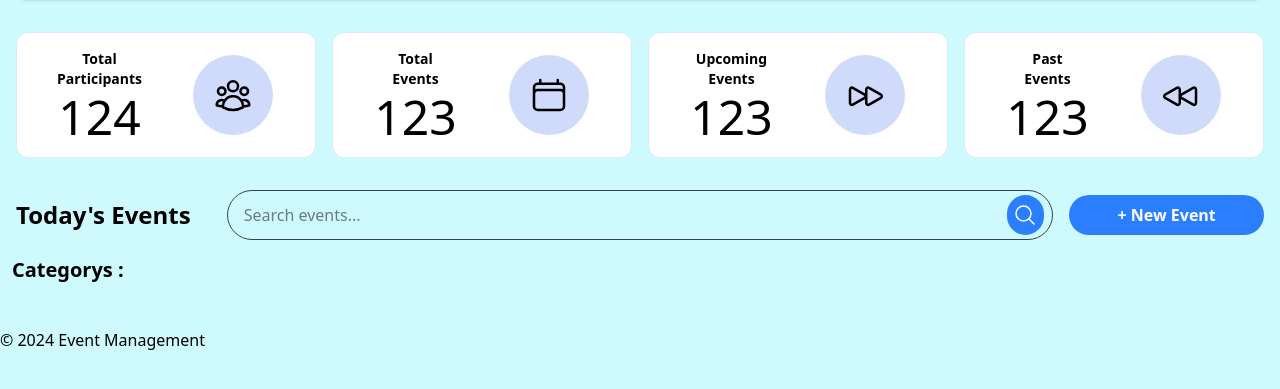
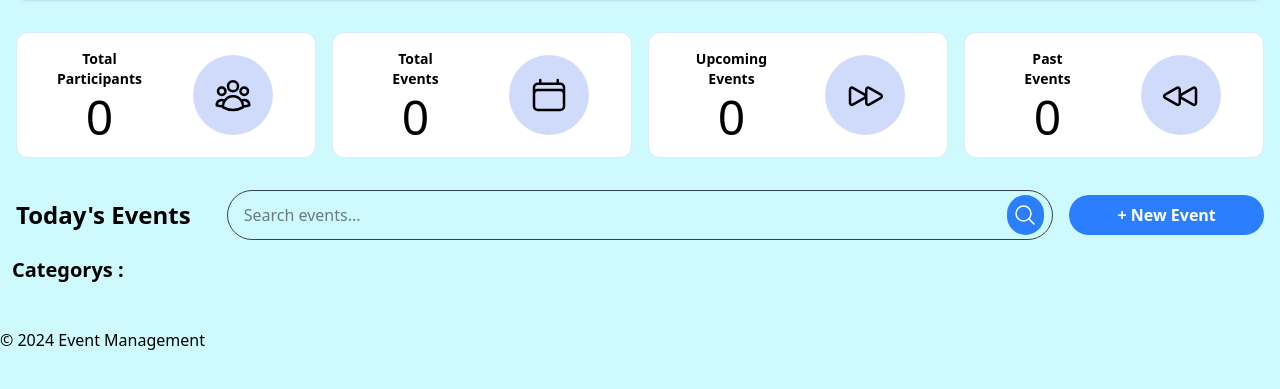
Before and after one commit to MugiWaraBoz/django_assignment, a Django app: page /events/dashboard/ in a window 1280 px wide. Shown: the part 88-477 px from the top of the page. Run offline with Django 5.2, Linux system fonts and the light colour scheme; data that the repository does not hold is empty.

Commit message:
dashboard-sql-optimized

```diff
--- a/events/templates/dashboard.html
+++ b/events/templates/dashboard.html
@@ -19,7 +19,7 @@
         <div class="h-auto grid grid-cols-2 bg-white p-4 rounded-xl border border-blue-100 text-black items-center">
             <div>
                 <p class="font-bold text-sm text-center mb-1">Total<br>Participants</p>
-                <p class="text-5xl text-center">124{{ total_participants }}</p>
+                <p class="text-5xl text-center">{{ count.participants_cnt }}</p>
             </div>
             <div class="justify-self-center h-20 w-20 p-3 bg-blue-700/20 rounded-full flex items-center justify-center">
             <svg xmlns="http://www.w3.org/2000/svg" fill="none" viewBox="0 0 24 24" stroke-width="1.5" stroke="currentColor" class="size-10">
@@ -30,7 +30,7 @@
         <div class="h-auto grid grid-cols-2 bg-white p-4 rounded-xl border border-blue-100 text-black items-center">
             <div>
                 <p class="font-bold text-sm text-center mb-1">Total<br>Events</p>
-                <p class="text-5xl text-center">123{{ total_events }}</p>
+                <p class="text-5xl text-center">{{ count.total_events }}</p>
             </div>
             <div class="justify-self-center h-20 w-20 p-3 bg-blue-700/20 rounded-full flex items-center justify-center">
             <svg xmlns="http://www.w3.org/2000/svg" fill="none" viewBox="0 0 24 24" stroke-width="1.5" stroke="currentColor" class="size-10">
@@ -42,7 +42,7 @@
         <div class="h-auto grid grid-cols-2 bg-white p-4 rounded-xl border border-blue-100 text-black items-center">
             <div>
                 <p class="font-bold text-sm text-center mb-1">Upcoming<br>Events</p>
-                <p class="text-5xl text-center">123{{ upcoming_events }}</p>
+                <p class="text-5xl text-center">{{ count.upcoming_events }}</p>
             </div>
             <div class="justify-self-center h-20 w-20 p-3 bg-blue-700/20 rounded-full flex items-center justify-center ">
                 <svg xmlns="http://www.w3.org/2000/svg" fill="none" viewBox="0 0 24 24" stroke-width="1.5" stroke="currentColor" class="size-10">
@@ -53,7 +53,7 @@
         <div class="h-auto grid grid-cols-2 bg-white p-4 rounded-xl border border-blue-100 text-black items-center">
             <div>
                 <p class="font-bold text-sm text-center mb-1">Past<br>Events</p>
-                <p class="text-5xl text-center">123{{ past_events }}</p>
+                <p class="text-5xl text-center">{{ count.past_events }}</p>
             </div>
             <div class="justify-self-center h-20 w-20 p-3 bg-blue-700/20 rounded-full flex items-center justify-center">
             <svg xmlns="http://www.w3.org/2000/svg" fill="none" viewBox="0 0 24 24" stroke-width="1.5" stroke="currentColor" class="size-10">
--- a/events/views.py
+++ b/events/views.py
@@ -1,14 +1,28 @@
+from datetime import date
 from django.shortcuts import render, redirect
 from events.models import Participant,Event,Category
 from events.forms import EventModelForm
+from django.db.models import Count, Q
 
 # Create your views here.
 def dashboard(request):
-    events = Event.objects.all();
+    events = Event.objects.all().select_related('category').prefetch_related('participants')
+    categories = Category.objects.all()
+    current_date = date.today()
+
+    count = events.aggregate(
+        total_events = Count('id', distinct=True),
+        Today_events = Count('id',filter=Q(date=current_date)),
+        upcoming_events = Count('id', filter=Q(date__gt=current_date), distinct=True),
+        past_events = Count('id', filter=Q(date__lt=current_date), distinct=True),
+        participants_cnt = Count('participants__id'),
+    )
 
     context = {
         "Events" : events,
-        "categories": Category.objects.all(),
+        "categories": categories,
+        "count": count,
+
     }
     return render(request, 'dashboard.html', context)
 
```
